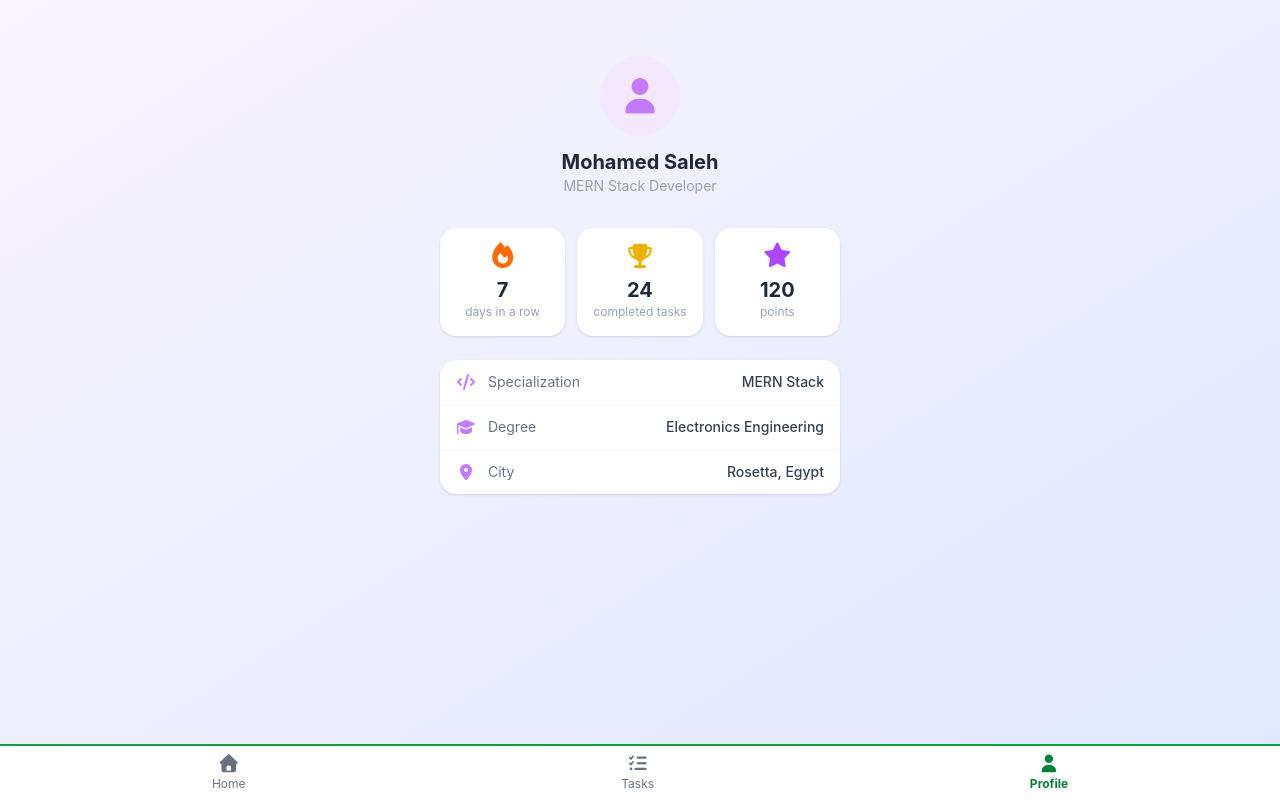
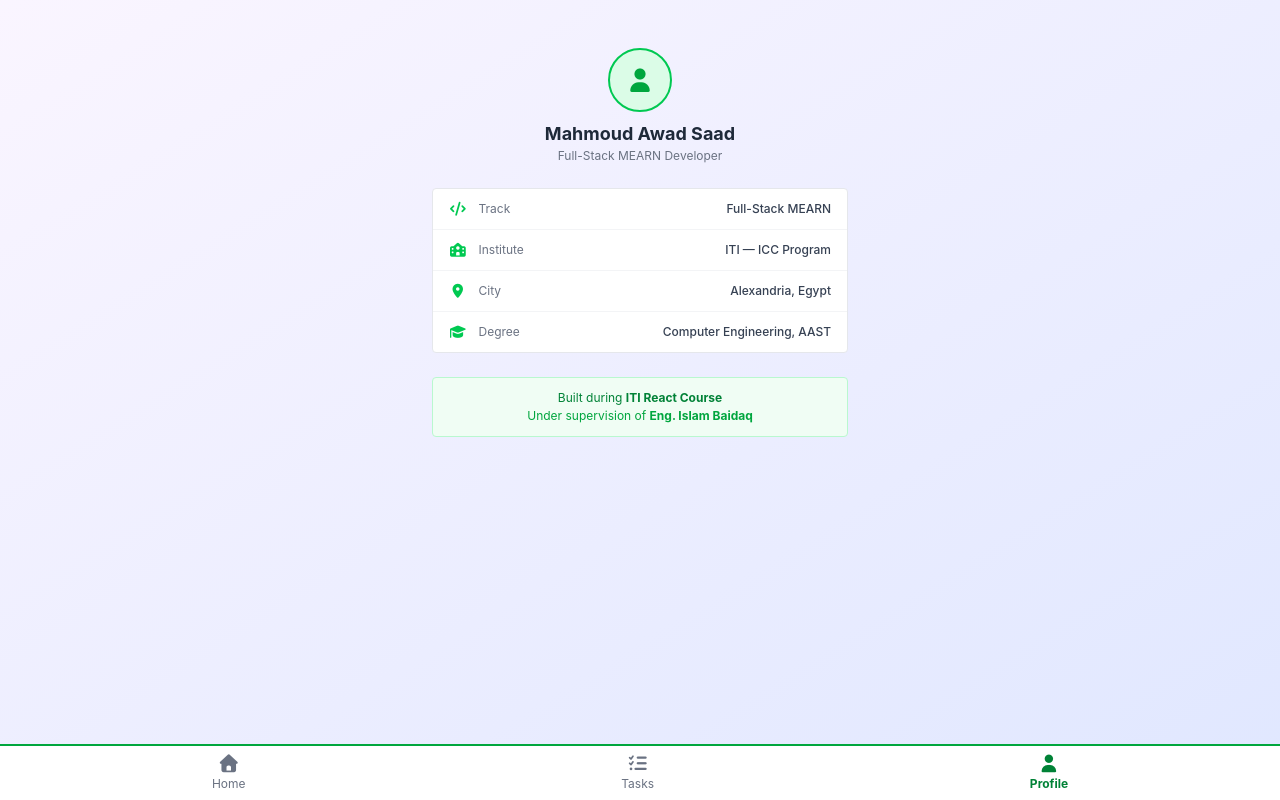
Before and after one commit to mahmoud112001/React-Course, a React (Vite) app in the folder Day02/assignment/todo-list/: page /profile in a window 1280 px wide. Built offline with nearby package versions, Linux system fonts and the light colour scheme.

Commit message:
Refactor: enhance Profile page UI

```diff
--- a/Day02/assignment/todo-list/src/pages/Profile.jsx
+++ b/Day02/assignment/todo-list/src/pages/Profile.jsx
@@ -1,74 +1,40 @@
 export default function Profile() {
-  const stats = [
-    {
-      icon: "fa-solid fa-fire",
-      label: "days in a row",
-      value: "7",
-      color: "text-orange-500",
-    },
-    {
-      icon: "fa-solid fa-trophy",
-      label: "completed tasks",
-      value: "24",
-      color: "text-yellow-500",
-    },
-    {
-      icon: "fa-solid fa-star",
-      label: "points",
-      value: "120",
-      color: "text-purple-500",
-    },
-  ];
+  return (
+    <div className="p-4 pb-24 max-w-md mx-auto">
 
-  return (
-    <div className="p-6 pb-24 max-w-md mx-auto">
       {/* Avatar */}
-      <div className="flex flex-col items-center mt-8 mb-8">
-        <div className="w-20 h-20 rounded-full bg-purple-100 flex items-center justify-center mb-3">
-          <i className="fa-solid fa-user text-4xl text-purple-400"></i>
+      <div className="flex flex-col items-center mt-8 mb-6">
+        <div className="w-16 h-16 rounded-full bg-green-100 border-2 border-green-500 flex items-center justify-center mb-2">
+          <i className="fa-solid fa-user text-2xl text-green-600"></i>
         </div>
-        <h2 className="text-xl font-bold text-gray-800">Mohamed Saleh</h2>
-        <p className="text-gray-400 text-sm">MERN Stack Developer</p>
+        <h2 className="text-lg font-bold text-gray-800">Mahmoud Awad Saad</h2>
+        <p className="text-gray-500 text-xs">Full-Stack MEARN Developer</p>
       </div>
 
-      {/* Stats */}
-      <div className="grid grid-cols-3 gap-3 mb-6">
-        {stats.map((s, i) => (
-          <div key={i} className="bg-white rounded-2xl shadow p-4 text-center">
-            <i className={`${s.icon} text-2xl ${s.color} mb-2 block`}></i>
-            <p className="text-xl font-bold text-gray-800">{s.value}</p>
-            <p className="text-xs text-gray-400">{s.label}</p>
+      {/* Info rows */}
+      <div className="bg-white border border-gray-200 rounded divide-y divide-gray-100">
+        {[
+          { icon: "fa-solid fa-code",           label: "Track",     value: "Full-Stack MEARN" },
+          { icon: "fa-solid fa-school",          label: "Institute", value: "ITI — ICC Program" },
+          { icon: "fa-solid fa-location-dot",    label: "City",      value: "Alexandria, Egypt" },
+          { icon: "fa-solid fa-graduation-cap",  label: "Degree",    value: "Computer Engineering, AAST" },
+        ].map((row, i) => (
+          <div key={i} className="flex items-center gap-3 px-4 py-3">
+            <i className={`${row.icon} text-green-500 w-4 text-center text-sm`}></i>
+            <span className="text-xs text-gray-500 flex-1">{row.label}</span>
+            <span className="text-xs font-medium text-gray-700">{row.value}</span>
           </div>
         ))}
       </div>
 
-      {/* Info */}
-      <div className="bg-white rounded-2xl shadow divide-y divide-gray-100">
-        {[
-          {
-            icon: "fa-solid fa-code",
-            label: "Specialization",
-            value: "MERN Stack",
-          },
-          {
-            icon: "fa-solid fa-graduation-cap",
-            label: "Degree",
-            value: "Electronics Engineering",
-          },
-          {
-            icon: "fa-solid fa-location-dot",
-            label: "City",
-            value: "Rosetta, Egypt",
-          },
-        ].map((row, i) => (
-          <div key={i} className="flex items-center gap-3 px-4 py-3">
-            <i className={`${row.icon} text-purple-400 w-5 text-center`}></i>
-            <span className="text-sm text-gray-500 flex-1">{row.label}</span>
-            <span className="text-sm font-medium text-gray-700">
-              {row.value}
-            </span>
-          </div>
-        ))}
+      {/* Credit */}
+      <div className="mt-6 bg-green-50 border border-green-200 rounded p-3 text-center">
+        <p className="text-xs text-green-700">
+          Built during <strong>ITI React Course</strong>
+        </p>
+        <p className="text-xs text-green-600 mt-0.5">
+          Under supervision of <strong>Eng. Islam Baidaq</strong>
+        </p>
       </div>
     </div>
   );
```
